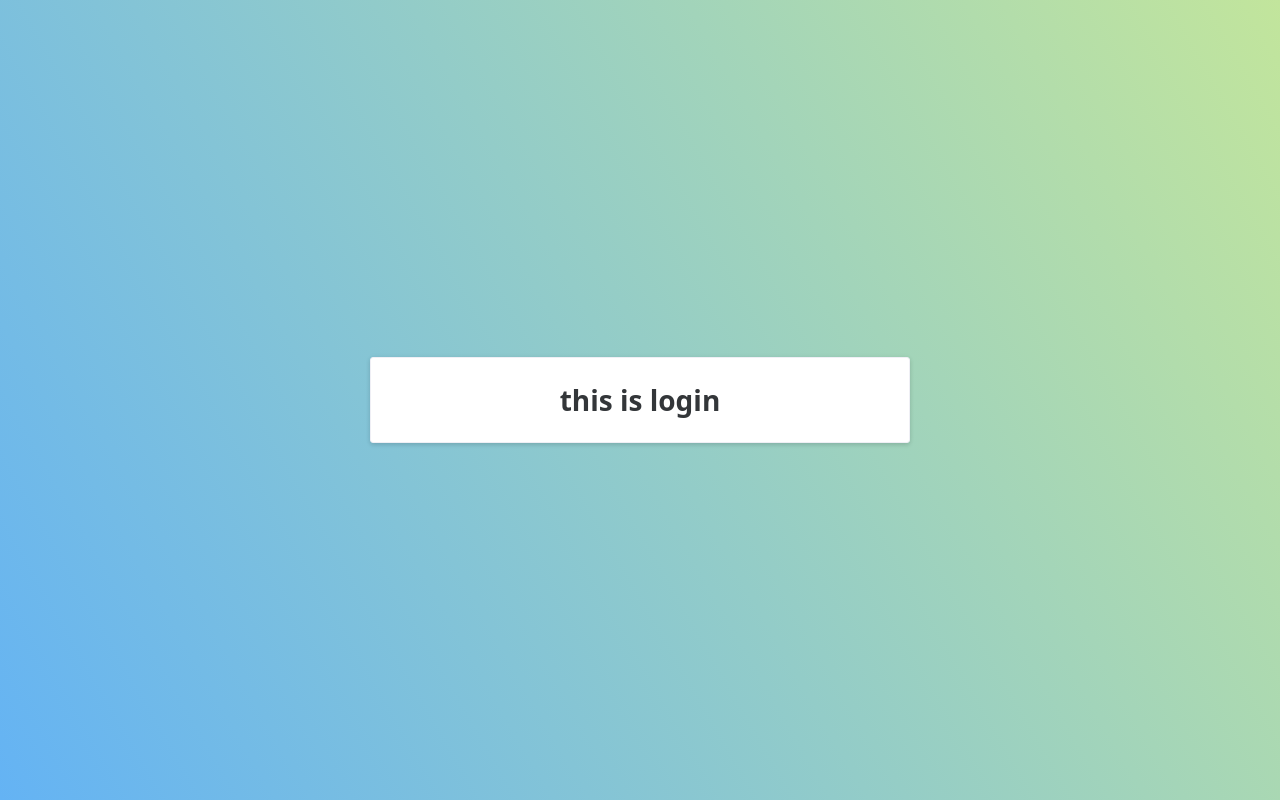
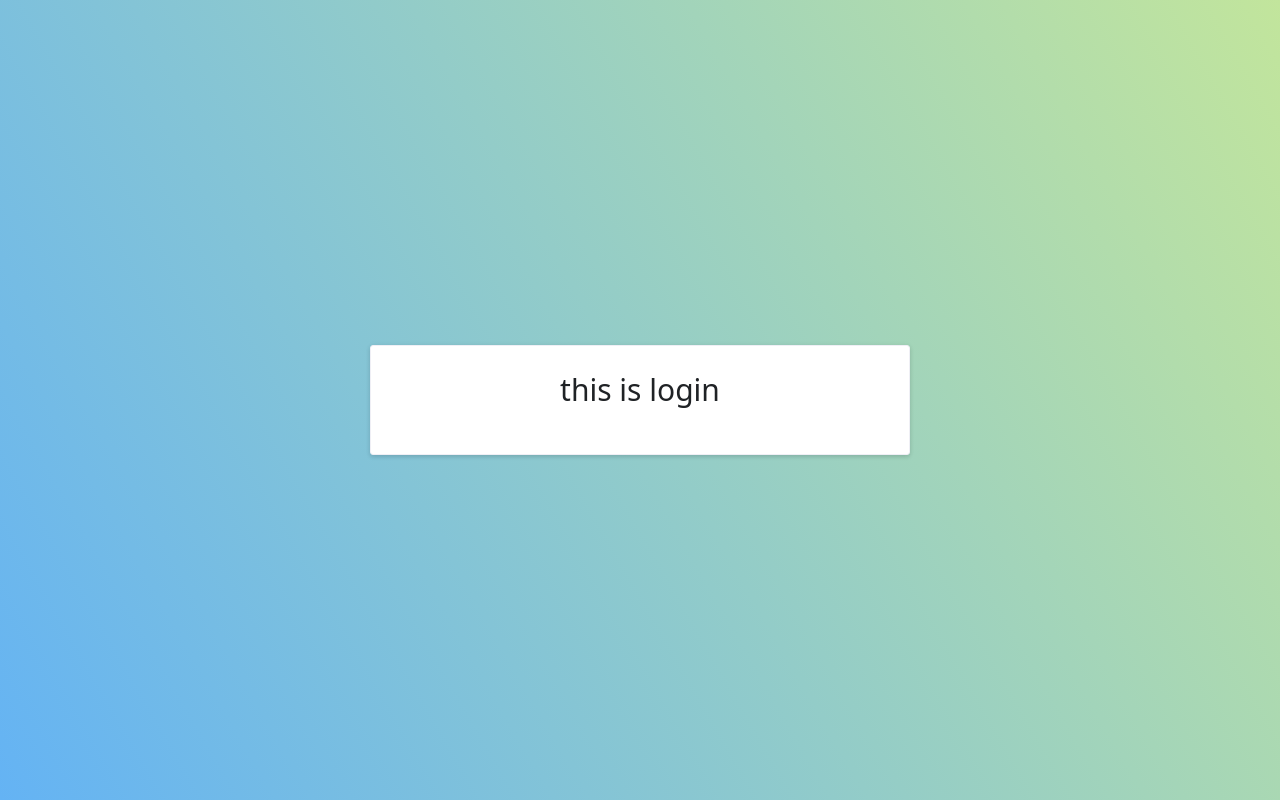
Before and after one commit to kuyaaaa/vue3-ts-admin-demo, a Vue app: page /login in a window 1280 px wide. Built offline with nearby package versions, Linux system fonts and the light colour scheme.

Commit message:
👏feature:h1替换naive

```diff
--- a/src/views/user/login.vue
+++ b/src/views/user/login.vue
@@ -1,13 +1,13 @@
 <template>
     <div class="container">
         <n-card class="card-container">
-            <h1 class="title">this is login</h1>
+            <n-h1 class="title">this is login</n-h1>
         </n-card>
     </div>
 </template>
 
 <script lang="ts" setup>
-import { NCard } from "naive-ui";
+import { NCard, NH1 } from "naive-ui";
 </script>
 
 <style lang="scss" scoped>
```
